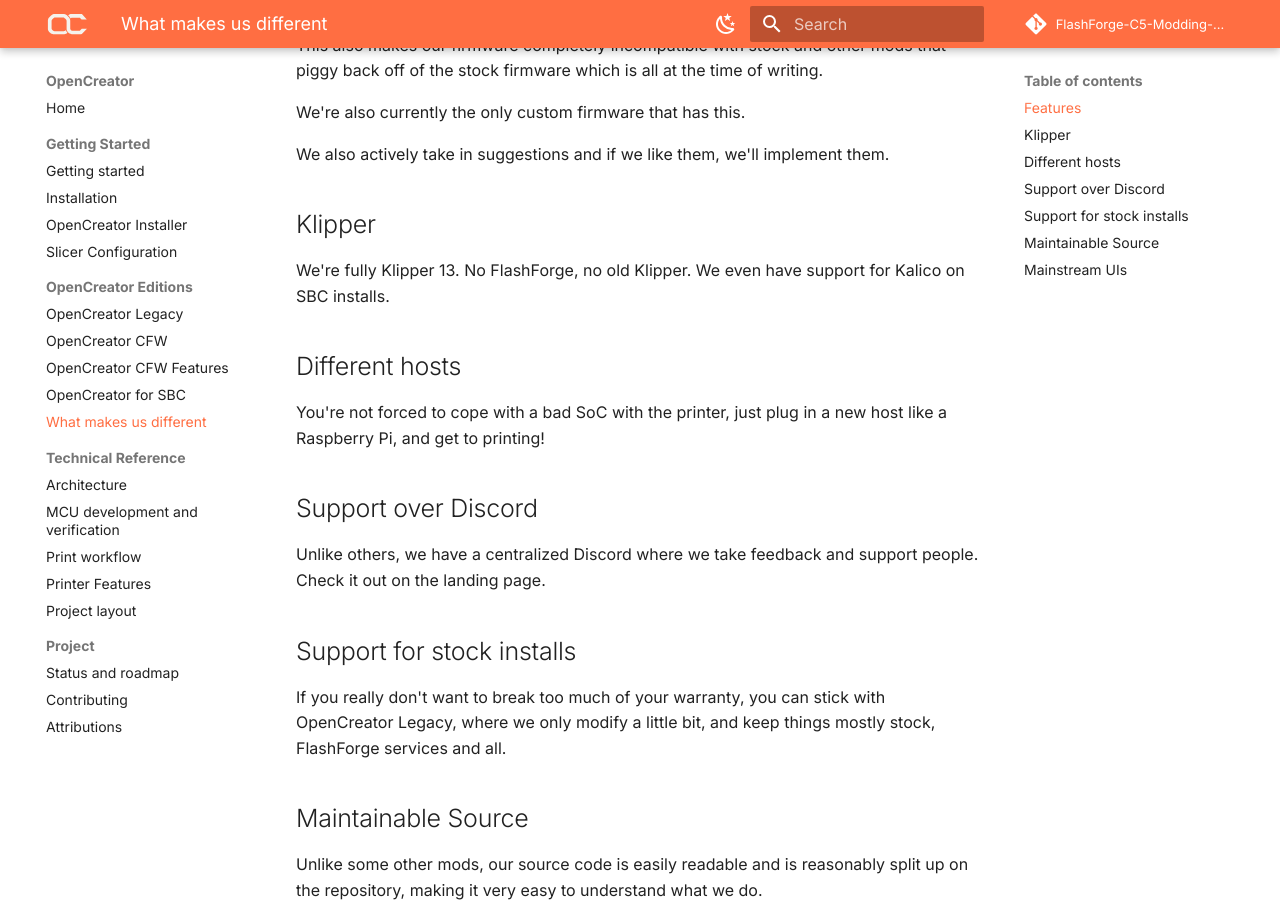
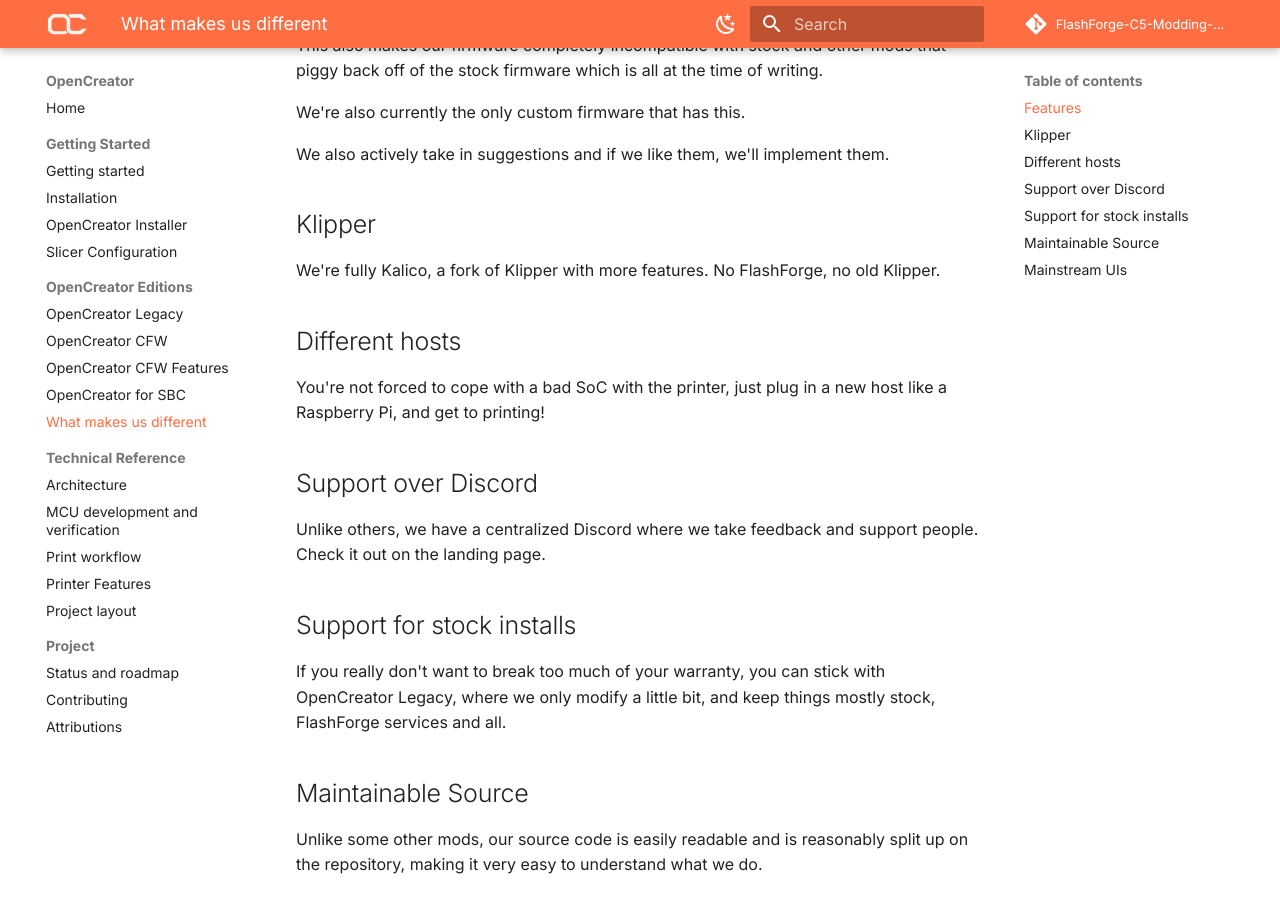
Before and after one commit to FlashForge-C5-Modding-Group/OpenCreator, an MkDocs documentation site: the page built from docs/different.md, in a window 1280 px wide and 900 px high, scrolled down 521 px. Built offline with MkDocs 1.6.1 and Material for MkDocs 9.7.7, drawn with Linux system fonts in a browser that asks for light colours; comment, search, counter and statistics services are not loaded.

Commit message:
forgot this

```diff
--- a/docs/different.md
+++ b/docs/different.md
@@ -19,8 +19,7 @@ We're also currently the only custom firmware that has this.
 We also actively take in suggestions and if we like them, we'll implement them.
 
 ## Klipper
-We're fully Klipper 13. No FlashForge, no old Klipper. We even
-have support for Kalico on SBC installs.
+We're fully Kalico, a fork of Klipper with more features. No FlashForge, no old Klipper.
 
 ## Different hosts
 You're not forced to cope with a bad SoC with the printer, just
```
